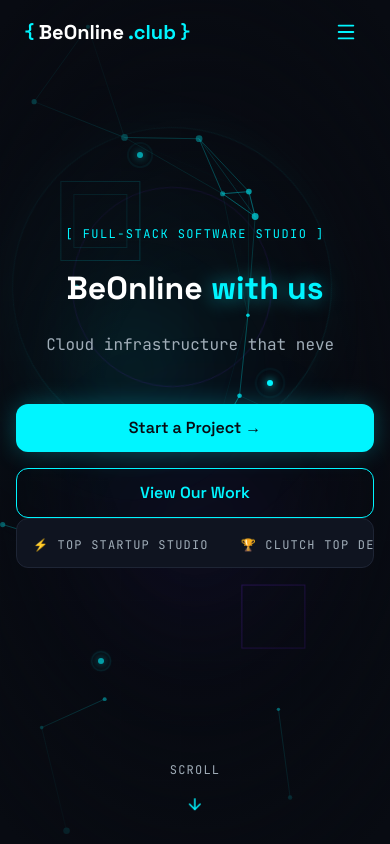
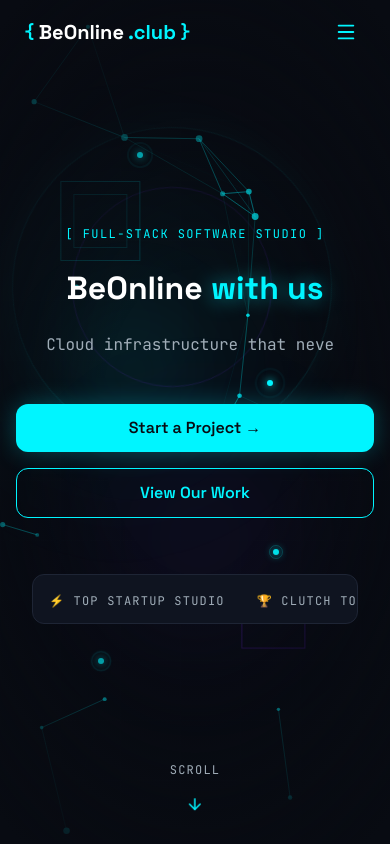
Before and after one commit to beonlineclub-lab/beonlineclub, a Next.js app: page / in a window 390 px wide. Shown: the top 844 px of the page. Built offline with nearby package versions, Linux system fonts and the light colour scheme.

Commit message:
Revert "fix: move ticker outside content div and use inline styles for reliable mobile spacing"
This reverts commit 2cdc7b8629806a3158204d0068832fef30f68cc2.

```diff
--- a/src/components/Hero.tsx
+++ b/src/components/Hero.tsx
@@ -104,7 +104,7 @@
         {/* CTA buttons */}
         <motion.div
           {...fadeUpProps(0.45)}
-          className="flex flex-col sm:flex-row items-center justify-center gap-4"
+          className="flex flex-col sm:flex-row items-center justify-center gap-4 mb-14"
         >
           <a
             href="#contact"
@@ -146,21 +146,14 @@
           </a>
         </motion.div>
 
-      </div>
-
-      {/* Ticker strip — outside padded content div so it controls its own margins */}
+        {/* Ticker strip */}
         <motion.div
           {...fadeUpProps(0.6)}
-        className="relative z-10 rounded-xl overflow-hidden ticker-wrap"
+          className="w-[calc(100%-2rem)] max-w-3xl mx-auto rounded-xl overflow-hidden ticker-wrap"
           style={{
             background: "#0F1420",
             border: "1px solid #1E2535",
             padding: "12px 0",
-          width: "calc(100% - 2rem)",
-          maxWidth: "48rem",
-          marginLeft: "auto",
-          marginRight: "auto",
-          marginBottom: "3.5rem",
           }}
         >
           <div className="ticker-track">
@@ -175,6 +168,7 @@
             ))}
           </div>
         </motion.div>
+      </div>
 
       {/* Scroll indicator */}
       <motion.div
```
Lines whose indentation alone changed are shown as unchanged.
